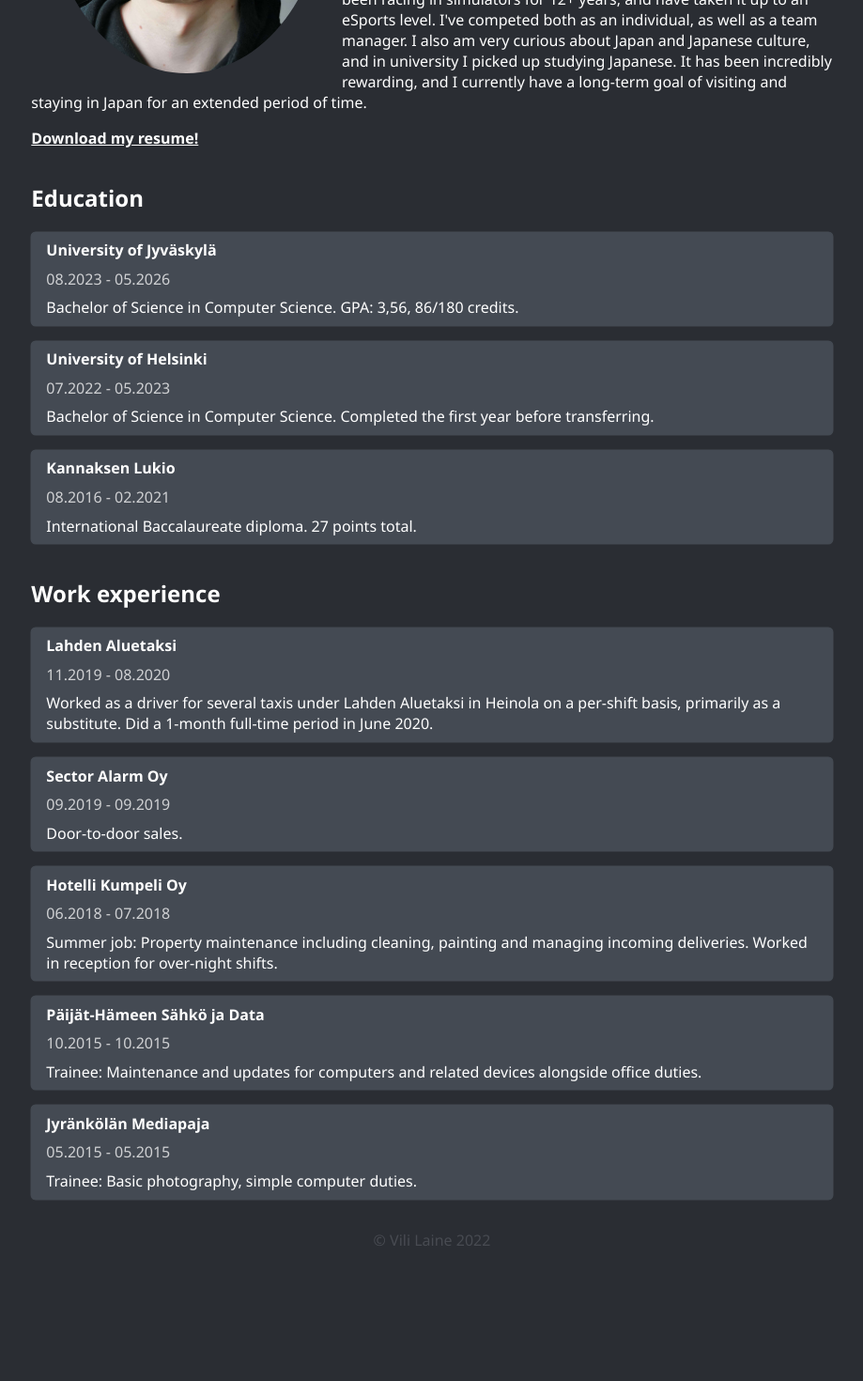
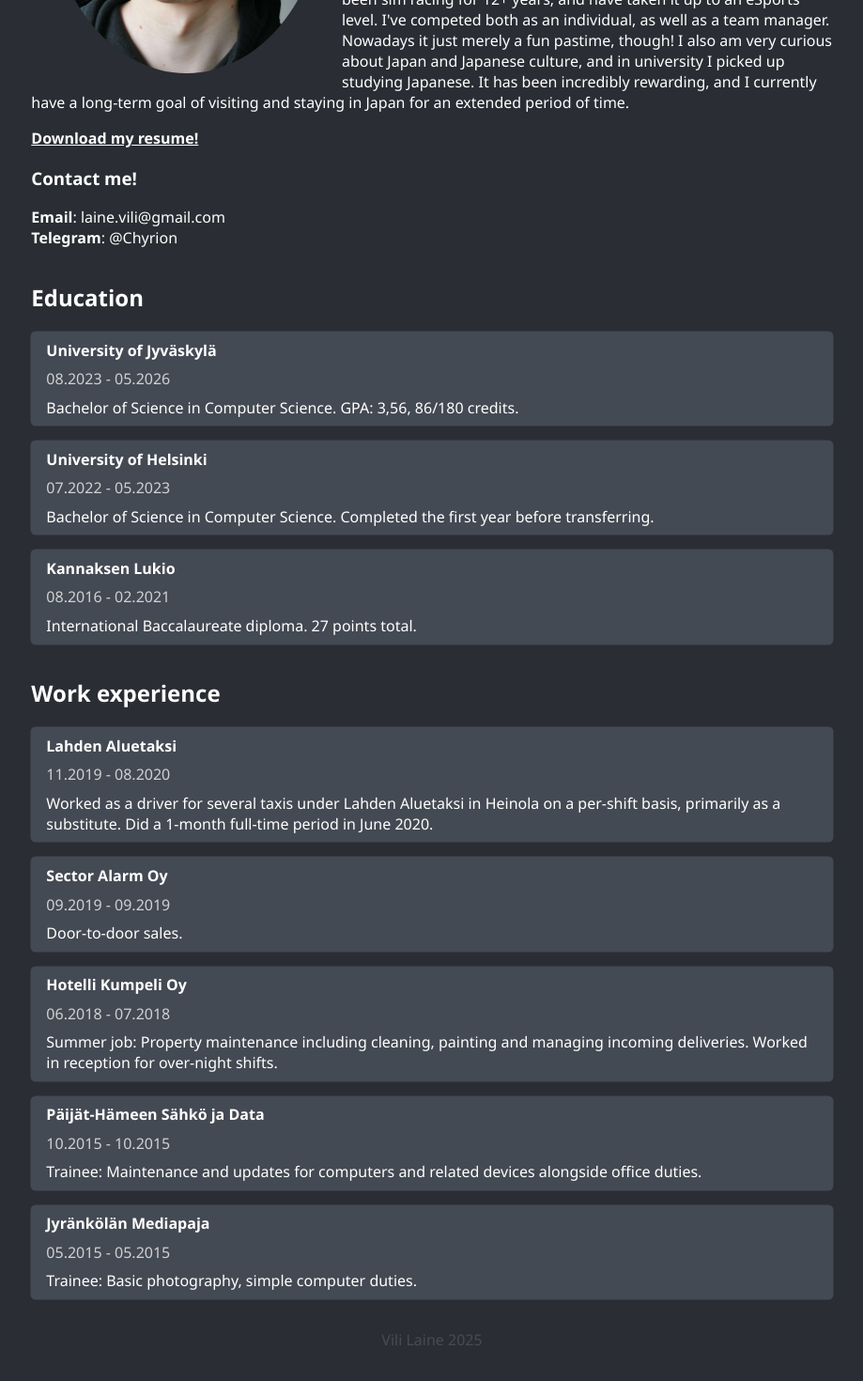
Before and after one commit to Chyrion/Personal-Page, a React (Create React App) app: page /About in a window 1280 px wide. Shown: the part 502-1972 px from the top of the page at 94% size, without its empty margins (180-1099 px from the left). Before the commit the page ends 1875 px from the top, so only its background shows below. Built offline with nearby package versions, Linux system fonts and the light colour scheme.

Commit message:
Changed wording in About, added contact details, fixed ESLint errors

```diff
--- a/src/App.css
+++ b/src/App.css
@@ -229,9 +229,6 @@ a:hover {
   color: #cecece;
 }
 
-.about-main {
-}
-
 .workExperienceEntry {
   background-color: #444a53;
   border-radius: 5px;
--- a/src/App.tsx
+++ b/src/App.tsx
@@ -23,11 +23,6 @@ const theme = createTheme({
 });
 
 const App = () => {
-  const menuItems = {
-    menu1: ['METAR', 'Testbench'],
-    menu2: ['Placeholder1', 'Placeholder2'],
-  };
-
   return (
     <ThemeProvider theme={theme}>
       <div className='container'>
@@ -75,7 +70,7 @@ const App = () => {
         </Router>
         <div className='nav-end top'></div>
         <div className='footer'>
-          <p className='footer-text'>&#xa9; Vili Laine 2022</p>
+          <p className='footer-text'>Vili Laine 2025</p>
         </div>
       </div>
     </ThemeProvider>
--- a/src/components/About.tsx
+++ b/src/components/About.tsx
@@ -67,18 +67,25 @@ const About = () => {
           following various motorsports series (rally and endurance racing in
           particular). I have a great deal of interest in all things automotive
           and aviation, both of which I love to experience through simulators!
-          I've been racing in simulators for 12+ years, and have taken it up to
-          an eSports level. I've competed both as an individual, as well as a
-          team manager. I also am very curious about Japan and Japanese culture,
-          and in university I picked up studying Japanese. It has been
-          incredibly rewarding, and I currently have a long-term goal of
-          visiting and staying in Japan for an extended period of time.
+          I've been sim racing for 12+ years, and have taken it up to an eSports
+          level. I've competed both as an individual, as well as a team manager.
+          Nowadays it just merely a fun pastime, though! I also am very curious
+          about Japan and Japanese culture, and in university I picked up
+          studying Japanese. It has been incredibly rewarding, and I currently
+          have a long-term goal of visiting and staying in Japan for an extended
+          period of time.
         </p>
 
         <p>
           <a href='https://www.dropbox.com/s/pzib5eczwomyf22/ViliLaine_Resume.pdf?dl=0'>
             Download my resume!
           </a>
+        </p>
+
+        <p>
+          <h3>Contact me!</h3>
+          <b>Email</b>: laine.vili@gmail.com <br />
+          <b>Telegram</b>: @Chyrion
         </p>
       </div>
       <div>
--- a/src/components/metar-components/Search.tsx
+++ b/src/components/metar-components/Search.tsx
@@ -56,7 +56,7 @@ const Search = ({ onSearch, unitChange, status }: any) => {
     if (selectValue !== '') {
       onSearch({ selectValue });
     }
-  }, [selectValue]);
+  }, [selectValue, onSearch]);
 
   return (
     <Box className='metar-box'>
```
